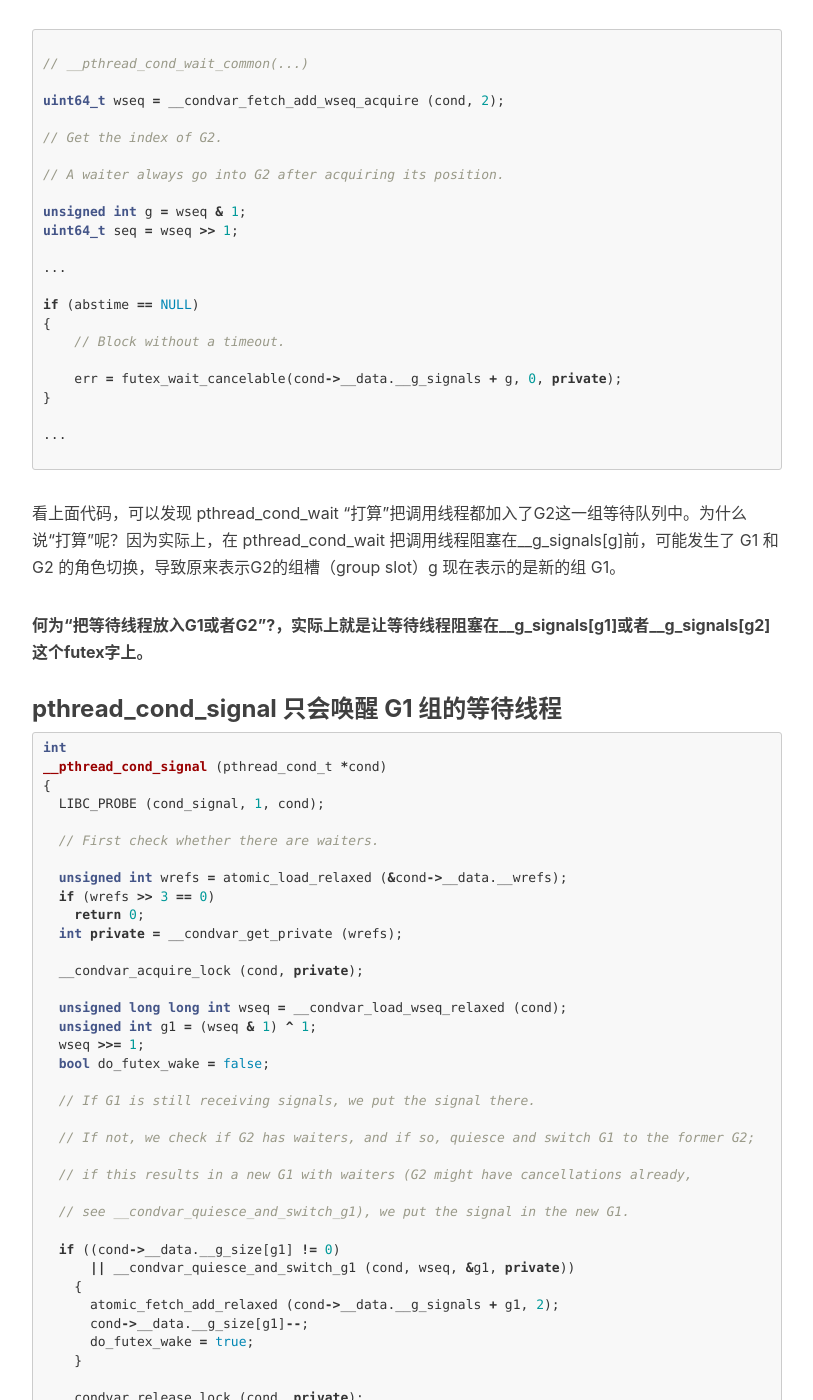
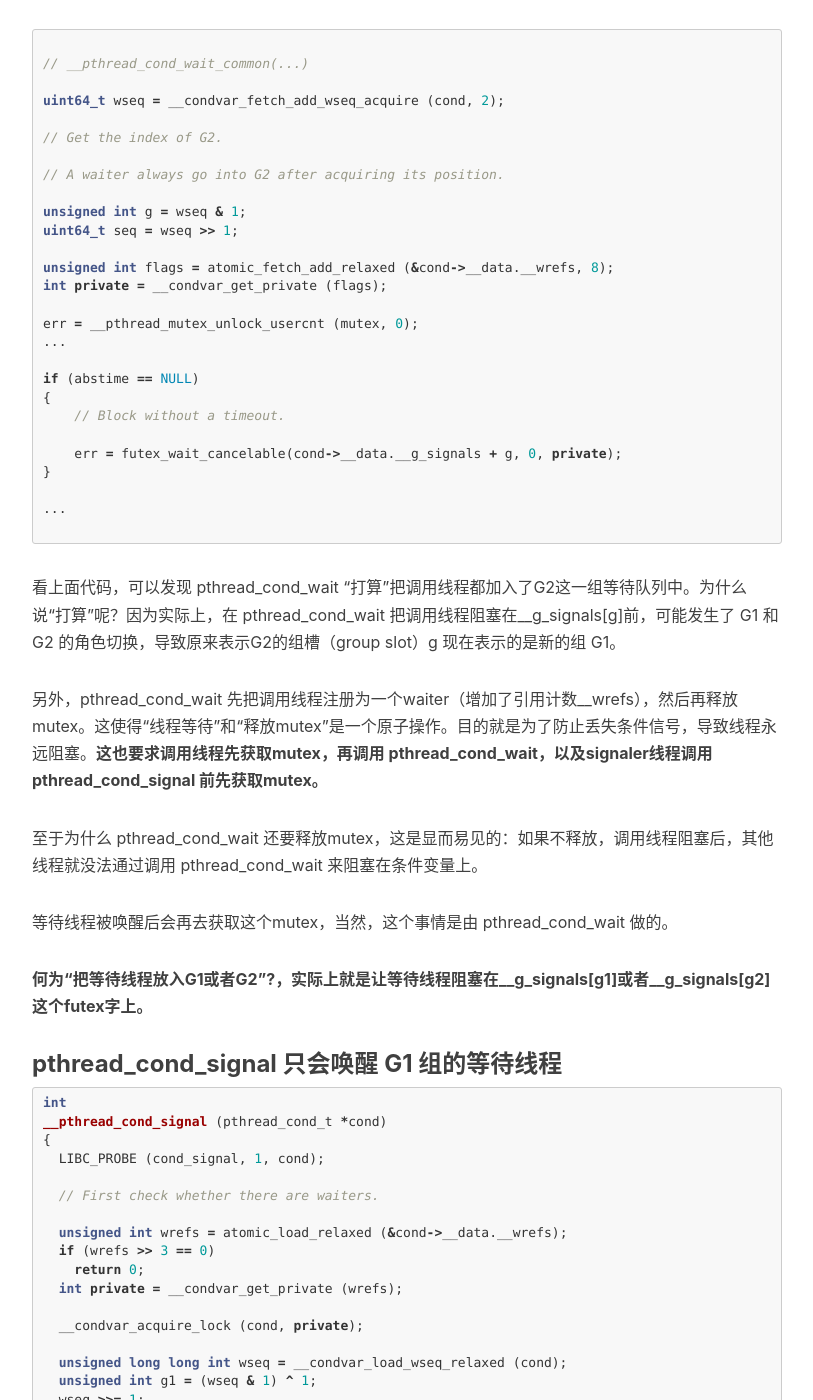
Before and after one commit to ttyrion/ttyrion.github.io, a Jekyll site: the page built from _posts/2018-09-24-【pthread】条件变量的实现之详细分析等待和发送信号.md, in a window 1280 px wide and 1400 px high, scrolled down 780 px. Shown: the whole window, without its empty margins (233-1046 px from the left). Built offline with Jekyll 4.4.1, drawn with Linux system fonts in a browser that asks for light colours; nearby versions of some CDN libraries; comment, search, counter and statistics services are not loaded.

Commit message:
wait and signal

````diff
--- a/_posts/2018-09-24-【pthread】条件变量的实现之详细分析等待和发送信号.md
+++ b/_posts/2018-09-24-【pthread】条件变量的实现之详细分析等待和发送信号.md
@@ -26,6 +26,10 @@ uint64_t wseq = __condvar_fetch_add_wseq_acquire (cond, 2);
 unsigned int g = wseq & 1;
 uint64_t seq = wseq >> 1;
 
+unsigned int flags = atomic_fetch_add_relaxed (&cond->__data.__wrefs, 8);
+int private = __condvar_get_private (flags);
+
+err = __pthread_mutex_unlock_usercnt (mutex, 0);
 ...
 
 if (abstime == NULL)
@@ -40,6 +44,12 @@ if (abstime == NULL)
 ```
 
 看上面代码，可以发现 pthread_cond_wait “打算”把调用线程都加入了G2这一组等待队列中。为什么说“打算”呢？因为实际上，在 pthread_cond_wait 把调用线程阻塞在__g_signals[g]前，可能发生了 G1 和 G2 的角色切换，导致原来表示G2的组槽（group slot）g 现在表示的是新的组 G1。
+
+另外，pthread_cond_wait 先把调用线程注册为一个waiter（增加了引用计数__wrefs），然后再释放mutex。这使得“线程等待”和“释放mutex”是一个原子操作。目的就是为了防止丢失条件信号，导致线程永远阻塞。**这也要求调用线程先获取mutex，再调用 pthread_cond_wait，以及signaler线程调用 pthread_cond_signal 前先获取mutex。**
+
+至于为什么 pthread_cond_wait 还要释放mutex，这是显而易见的：如果不释放，调用线程阻塞后，其他线程就没法通过调用 pthread_cond_wait 来阻塞在条件变量上。
+
+等待线程被唤醒后会再去获取这个mutex，当然，这个事情是由 pthread_cond_wait 做的。
 
 **何为“把等待线程放入G1或者G2”?，实际上就是让等待线程阻塞在__g_signals[g1]或者__g_signals[g2]这个futex字上。**
 
````
